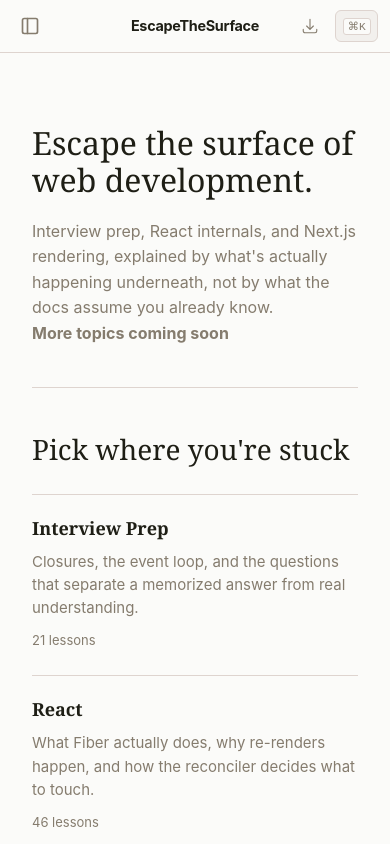
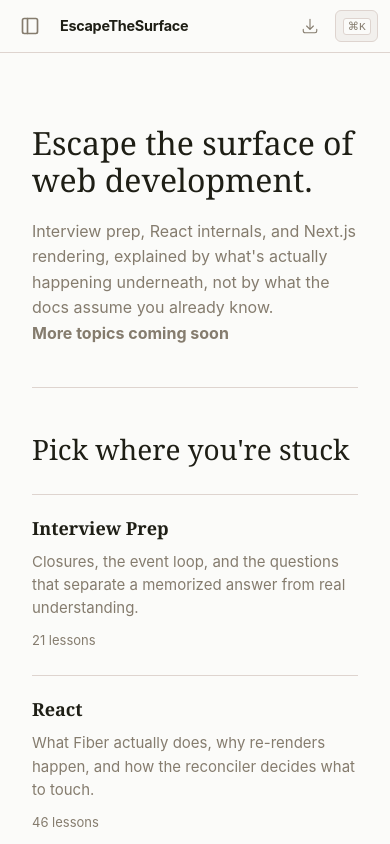
Before and after one commit to Shantanoo-Chandorkar/learn-react-project, an Astro site: page / in a window 390 px wide. Built offline with nearby package versions, Linux system fonts and the light colour scheme; Astro itself is replaced by a stand-in of ours; some packages are replaced by stand-ins of ours; no server answers.

Commit message:
Center the header logo, only grouping it with the sidebar toggle below 1024px

```diff
--- a/src/Header/style.css
+++ b/src/Header/style.css
@@ -14,7 +14,7 @@
 .header-left-section {
   display: flex;
   align-items: center;
-  flex: 1;
+  gap: 0.75rem;
 }
 
 .sidebar-toggle-trigger {
@@ -38,8 +38,10 @@
 .learn-react-project-header-title {
   font-size: 1rem;
   font-weight: 700;
-  flex: 1;
-  text-align: center;
+  position: absolute;
+  left: 50%;
+  top: 50%;
+  transform: translate(-50%, -50%);
 }
 
 .learn-react-project-header-title a {
@@ -52,7 +54,6 @@
   display: flex;
   align-items: center;
   justify-content: flex-end;
-  flex: 1;
 }
 
 .header-search-trigger {
@@ -198,6 +199,8 @@
 
   .learn-react-project-header-title {
     font-size: 0.95rem;
+    position: static;
+    transform: none;
   }
 }
 
--- a/src/components/layout/Header.jsx
+++ b/src/components/layout/Header.jsx
@@ -63,10 +63,9 @@
         >
           <SidebarIcon />
         </button>
-      </div>
-
-      <div className="learn-react-project-header-title">
-        <a href="/">EscapeTheSurface</a>
+        <div className="learn-react-project-header-title">
+          <a href="/">EscapeTheSurface</a>
+        </div>
       </div>
 
       <div className="header-right-section">
```
